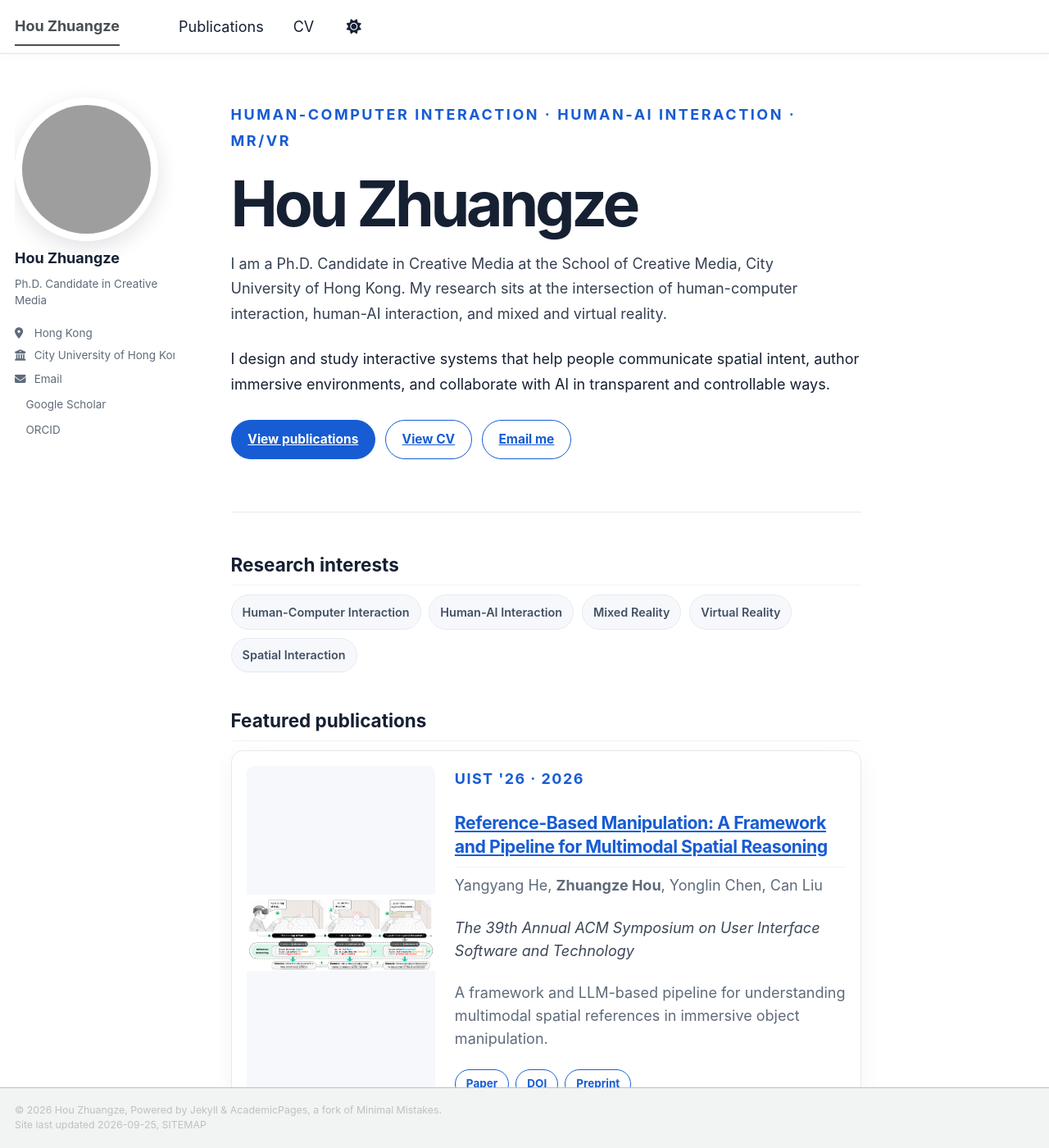
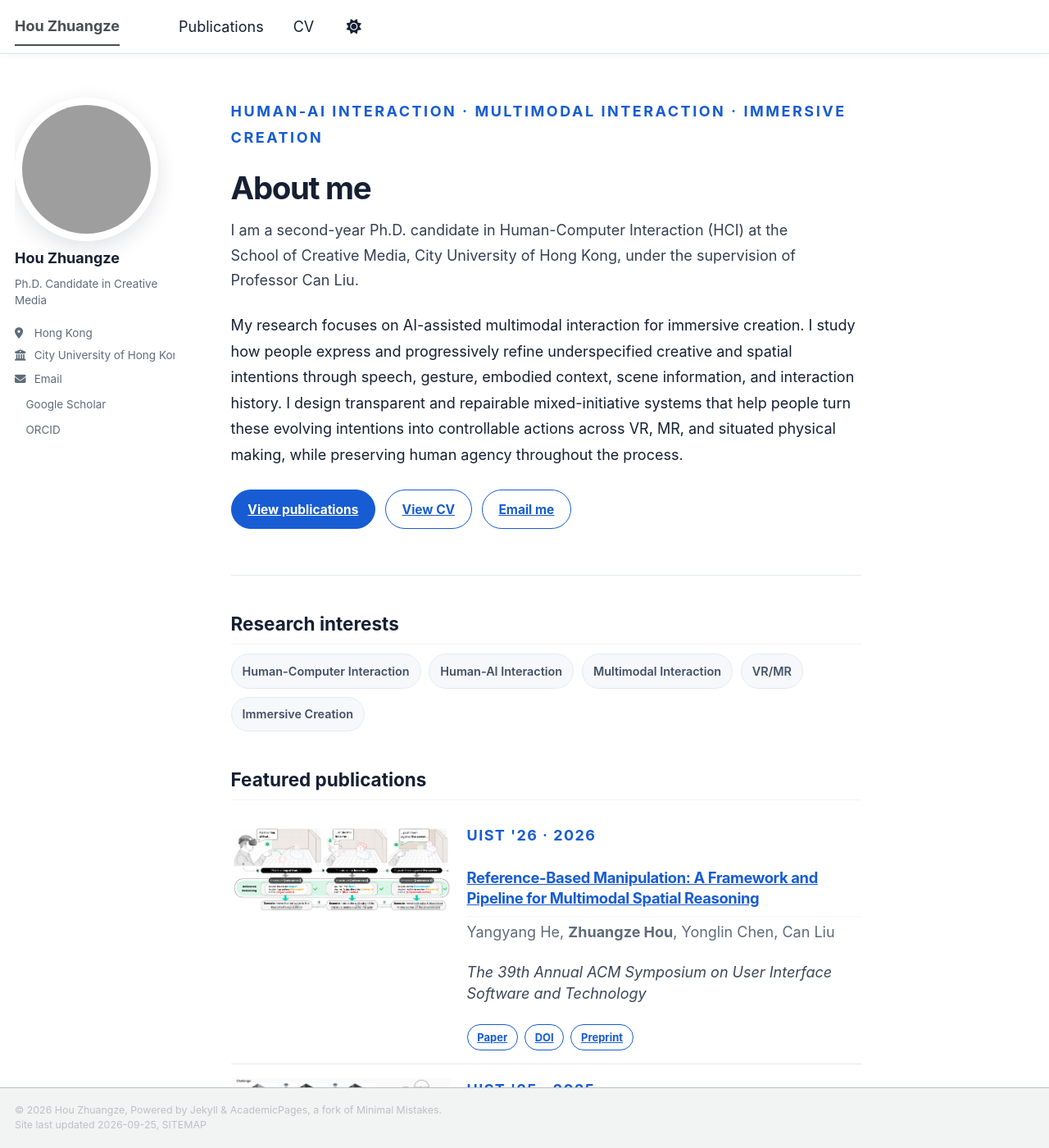
Before and after one commit to zhuangze-hci/zhuangze-hci.github.io, a Jekyll site: the page built from _pages/about.md, in a window 1280 px wide and 1400 px high. Shown: the whole window at 82% size. Built offline with Jekyll 4.4.1, drawn with Linux system fonts in a browser that asks for light colours; a style sheet for code colours, icons or effects is not loaded; some of the changed text lies outside the part shown.

Commit message:
Refine homepage and publication layout

```diff
--- a/_includes/publication-card.html
+++ b/_includes/publication-card.html
@@ -20,7 +20,6 @@
     </h2>
     <p class="publication-card__authors">{{ publication.authors }}</p>
     <p class="publication-card__venue">{{ publication.venue }}</p>
-    {% if publication.excerpt %}<p class="publication-card__excerpt">{{ publication.excerpt }}</p>{% endif %}
     <div class="publication-card__links">
       {% if publication.paperurl %}<a class="publication-link" href="{{ publication.paperurl }}">Paper</a>{% endif %}
       {% if publication.doiurl %}<a class="publication-link" href="{{ publication.doiurl }}">DOI</a>{% endif %}
--- a/_pages/about.md
+++ b/_pages/about.md
@@ -8,17 +8,21 @@ redirect_from:
 ---
 
 <section class="profile-intro">
-  <p class="profile-kicker">Human-Computer Interaction · Human-AI Interaction · MR/VR</p>
-  <h1>Hou Zhuangze</h1>
+  <p class="profile-kicker">Human-AI Interaction · Multimodal Interaction · Immersive Creation</p>
+  <h1>About me</h1>
   <p class="profile-lead">
-    I am a Ph.D. Candidate in Creative Media at the School of Creative Media,
-    City University of Hong Kong. My research sits at the intersection of
-    human-computer interaction, human-AI interaction, and mixed and virtual reality.
+    I am a second-year Ph.D. candidate in Human-Computer Interaction (HCI) at the
+    School of Creative Media, City University of Hong Kong, under the supervision
+    of Professor Can Liu.
   </p>
   <p>
-    I design and study interactive systems that help people communicate spatial
-    intent, author immersive environments, and collaborate with AI in transparent
-    and controllable ways.
+    My research focuses on AI-assisted multimodal interaction for immersive creation.
+    I study how people express and progressively refine underspecified creative and
+    spatial intentions through speech, gesture, embodied context, scene information,
+    and interaction history. I design transparent and repairable mixed-initiative
+    systems that help people turn these evolving intentions into controllable actions
+    across VR, MR, and situated physical making, while preserving human agency
+    throughout the process.
   </p>
   <div class="profile-actions">
     <a class="profile-button profile-button--primary" href="/publications/">View publications</a>
@@ -32,9 +36,9 @@ redirect_from:
 <div class="research-tags" aria-label="Research interests">
   <span>Human-Computer Interaction</span>
   <span>Human-AI Interaction</span>
-  <span>Mixed Reality</span>
-  <span>Virtual Reality</span>
-  <span>Spatial Interaction</span>
+  <span>Multimodal Interaction</span>
+  <span>VR/MR</span>
+  <span>Immersive Creation</span>
 </div>
 
 ## Featured publications
--- a/assets/css/main.scss
+++ b/assets/css/main.scss
@@ -108,8 +108,8 @@ body {
 
 .profile-intro {
   max-width: 800px;
-  margin-bottom: 2.75rem;
-  padding: 0.5rem 0 2.25rem;
+  margin-bottom: 2.25rem;
+  padding: 0.3rem 0 1.75rem;
   border-bottom: 1px solid var(--hz-line);
 }
 
@@ -123,19 +123,19 @@ body {
 }
 
 .profile-intro h1 {
-  margin: 0 0 1rem;
+  margin: 0 0 0.85rem;
   color: var(--hz-ink);
-  font-size: clamp(2.35rem, 6vw, 4.4rem);
-  font-weight: 750;
-  letter-spacing: -0.055em;
-  line-height: 1.02;
+  font-size: clamp(1.8rem, 3vw, 2.35rem);
+  font-weight: 720;
+  letter-spacing: -0.035em;
+  line-height: 1.15;
 }
 
 .profile-lead {
   max-width: 720px;
   margin: 0 0 0.9rem;
   color: #354052;
-  font-size: clamp(1.04rem, 2vw, 1.22rem);
+  font-size: 1.05rem;
   line-height: 1.7;
 }
 
@@ -211,42 +211,45 @@ body {
 
 .featured-publications,
 .publication-list {
-  margin-top: 1.6rem;
+  margin-top: 1.2rem;
 }
 
 .publication-card {
   display: grid;
-  grid-template-columns: minmax(180px, 230px) minmax(0, 1fr);
-  gap: 1.35rem;
-  margin: 0 0 1.25rem;
-  padding: 1rem;
-  border: 1px solid var(--hz-line);
-  border-radius: 14px;
+  grid-template-columns: minmax(220px, 270px) minmax(0, 1fr);
+  gap: 1rem;
+  align-items: start;
+  margin: 0;
+  padding: 0.85rem 0;
+  border: 0;
+  border-bottom: 1px solid var(--hz-line);
+  border-radius: 0;
   background: #fff;
-  box-shadow: 0 8px 30px rgba(22, 32, 51, 0.045);
+  box-shadow: none;
 }
 
 .publication-card__media {
   display: flex;
-  min-height: 150px;
+  min-height: 0;
   align-items: center;
   justify-content: center;
   overflow: hidden;
-  border-radius: 9px;
-  background: var(--hz-soft);
+  border-radius: 6px;
+  background: #fff;
 }
 
 .publication-card__media img {
+  display: block;
   width: 100%;
-  height: 100%;
-  max-height: 190px;
+  height: auto;
+  max-height: 145px;
   object-fit: contain;
 }
 
 .publication-card__placeholder {
   width: 100%;
   height: 100%;
-  min-height: 150px;
+  min-height: 120px;
   background:
     linear-gradient(135deg, rgba(23, 92, 211, 0.08), rgba(23, 92, 211, 0.015)),
     repeating-linear-gradient(135deg, transparent 0 14px, rgba(23, 92, 211, 0.035) 14px 15px);
@@ -261,7 +264,7 @@ body {
 }
 
 .publication-card__meta {
-  margin: 0 0 0.35rem;
+  margin: 0 0 0.25rem;
   color: var(--hz-accent);
   font-size: 0.76rem;
   font-weight: 750;
@@ -270,20 +273,19 @@ body {
 }
 
 .publication-card__title {
-  margin: 0 0 0.45rem;
+  margin: 0 0 0.3rem;
   color: var(--hz-ink);
-  font-size: 1.18rem;
+  font-size: 1.02rem;
   letter-spacing: -0.02em;
-  line-height: 1.35;
+  line-height: 1.38;
 }
 
 .publication-card__authors,
-.publication-card__venue,
-.publication-card__excerpt {
-  margin: 0 0 0.35rem;
+.publication-card__venue {
+  margin: 0 0 0.25rem;
   color: var(--hz-muted);
-  font-size: 0.88rem;
-  line-height: 1.55;
+  font-size: 0.82rem;
+  line-height: 1.45;
 }
 
 .publication-card__venue {
@@ -295,13 +297,13 @@ body {
   display: flex;
   flex-wrap: wrap;
   gap: 0.45rem;
-  margin-top: 0.75rem;
+  margin-top: 0.55rem;
 }
 
 .publication-link {
-  min-height: 2rem;
-  padding: 0.48rem 0.72rem;
-  font-size: 0.75rem;
+  min-height: 1.8rem;
+  padding: 0.4rem 0.65rem;
+  font-size: 0.72rem;
 }
 
 .cv-publication {
@@ -324,6 +326,10 @@ body {
 
   .publication-card__media,
   .publication-card__placeholder {
-    min-height: 170px;
+    min-height: 0;
+  }
+
+  .publication-card__placeholder {
+    min-height: 120px;
   }
 }
```
